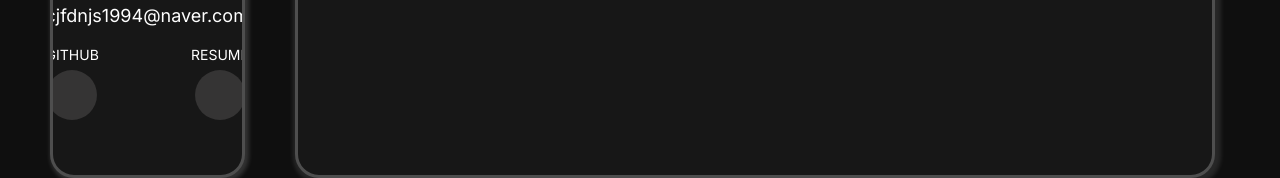
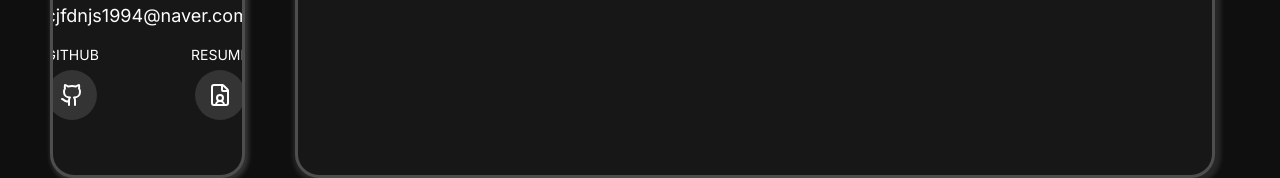
Before and after one commit to DevWonny/portfolio_new, a Next.js app: page / in a window 1280 px wide. Shown: the part 572-750 px from the top of the page. Built offline with nearby package versions, Linux system fonts and the light colour scheme; a web font is replaced by a local one.

Commit message:
Lucide Lib Install & 아이콘 추가

```diff
--- a/app/components/introduce.tsx
+++ b/app/components/introduce.tsx
@@ -2,9 +2,11 @@
 
 // style
 import "@/styles/components/introduce.scss";
+import { Github, FileUser } from "lucide-react";
 
 export default function Introduce() {
   return (
+    // * 각 라벨 옆에 아이콘 넣기(맥북에서)!
     <div className="introduce-wrap flex flex-col items-center">
       <div className="profile-container flex flex-col items-center">
         <div className="profile-picture"></div>
@@ -32,14 +34,18 @@ export default function Introduce() {
         <div className="etc-container flex justify-between">
           <div className="git-container flex flex-col items-center">
             <p className="label">GITHUB</p>
-            <div className="icon">
+            <div className="icon flex items-center justify-center">
+              <Github />
               {/* 아이콘 넣기. 클릭시 해당 페이지 새창 오픈 */}
             </div>
           </div>
 
           <div className="resume-container flex flex-col items-center">
             <p className="label">RESUME</p>
-            <div className="icon">{/* 아이콘 넣기. 클릭시 다운로드 */}</div>
+            <div className="icon flex items-center justify-center">
+              <FileUser />
+              {/* 아이콘 넣기. 클릭시 다운로드 */}
+            </div>
           </div>
         </div>
       </div>
--- a/package.json
+++ b/package.json
@@ -9,6 +9,7 @@
     "lint": "eslint"
   },
   "dependencies": {
+    "lucide-react": "^0.562.0",
     "next": "16.1.1",
     "pretendard": "^1.3.9",
     "react": "19.2.3",
--- a/styles/components/introduce.scss
+++ b/styles/components/introduce.scss
@@ -61,6 +61,10 @@ div.introduce-wrap {
         background-color: $bg-third;
         overflow: hidden;
         cursor: pointer;
+
+        &:hover {
+          color: $point-color;
+        }
       }
     }
   }
```
Also changed, not shown: 1 other file (tests, documents, lock files or other folders).
